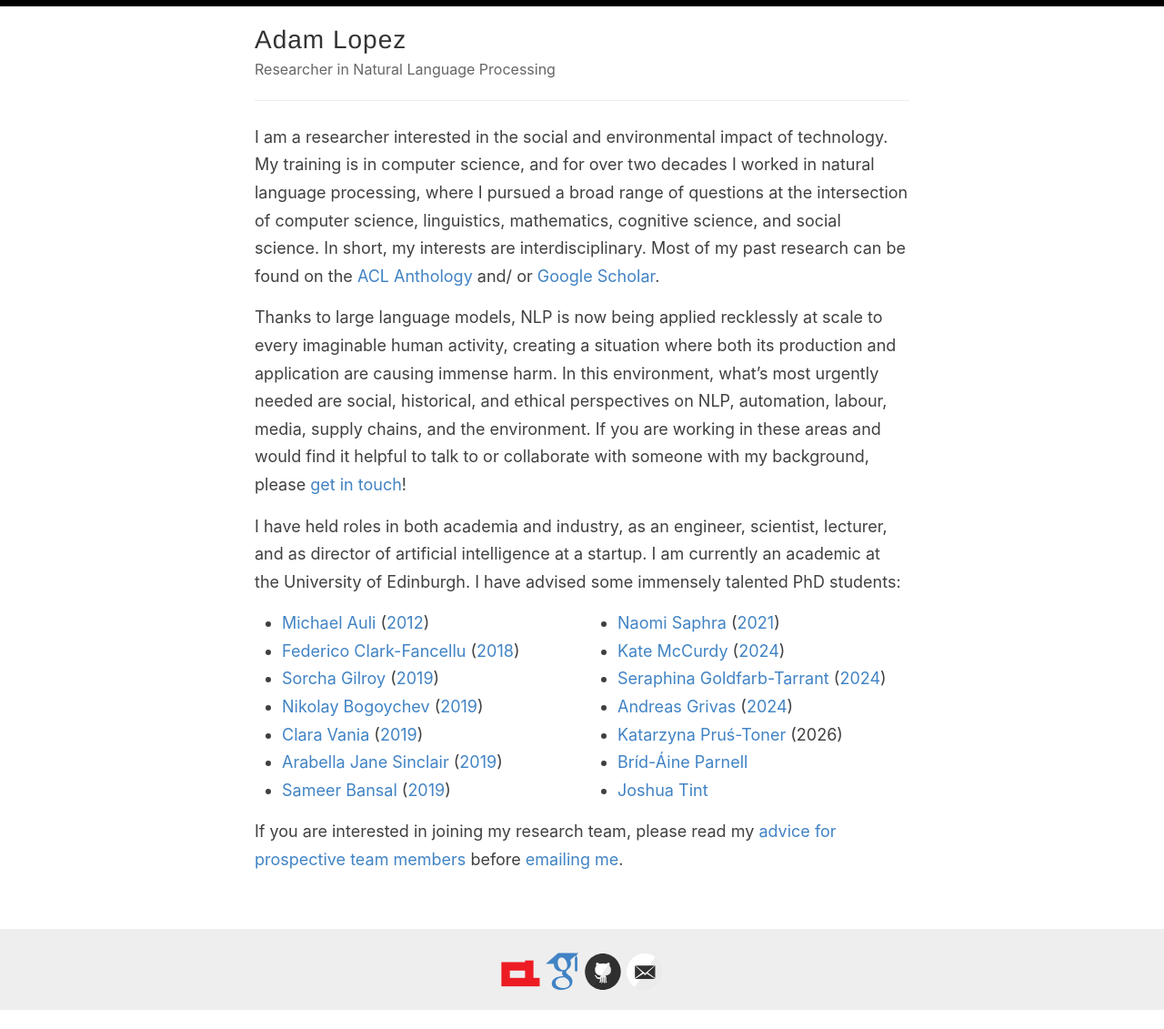
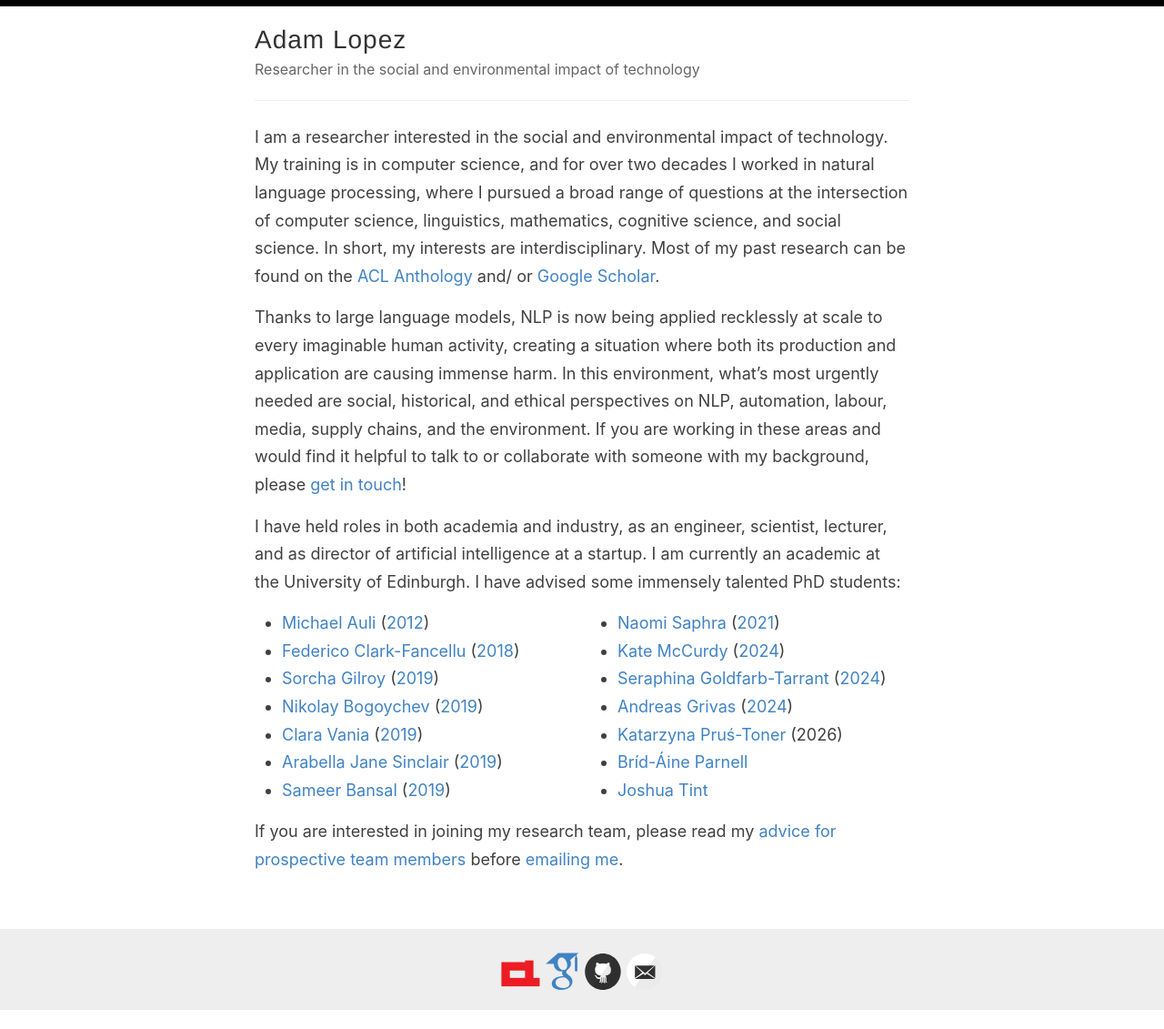
Before and after one commit to alopez/alopez.github.com, a Jekyll site: the page built from index.md, in a window 1280 px wide. Shown: the whole page at 91% size. Built offline with Jekyll 4.4.1, drawn with Linux system fonts in a browser that asks for light colours; some web fonts are replaced; the list of posts is cut into pages by our own code.

Commit message:
Update _config.yml

```diff
--- a/_config.yml
+++ b/_config.yml
@@ -9,7 +9,7 @@ name: Adam Lopez
 author: Adam Lopez
 
 # Short bio or description (displayed in the header)
-description: Researcher in Natural Language Processing
+description: Researcher in the social and environmental impact of technology
 
 # URL of your avatar or profile pic (you could use your GitHub profile pic)
 avatar:
```
